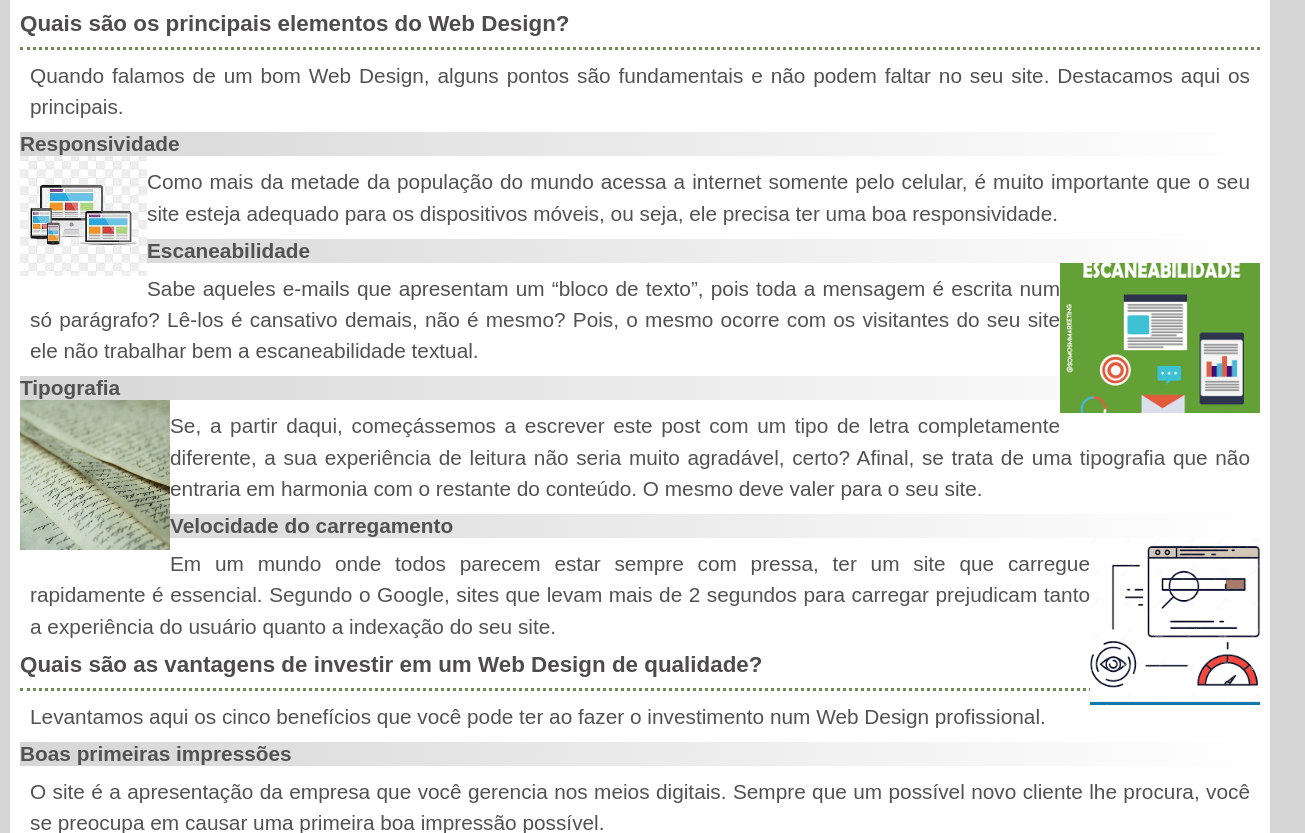
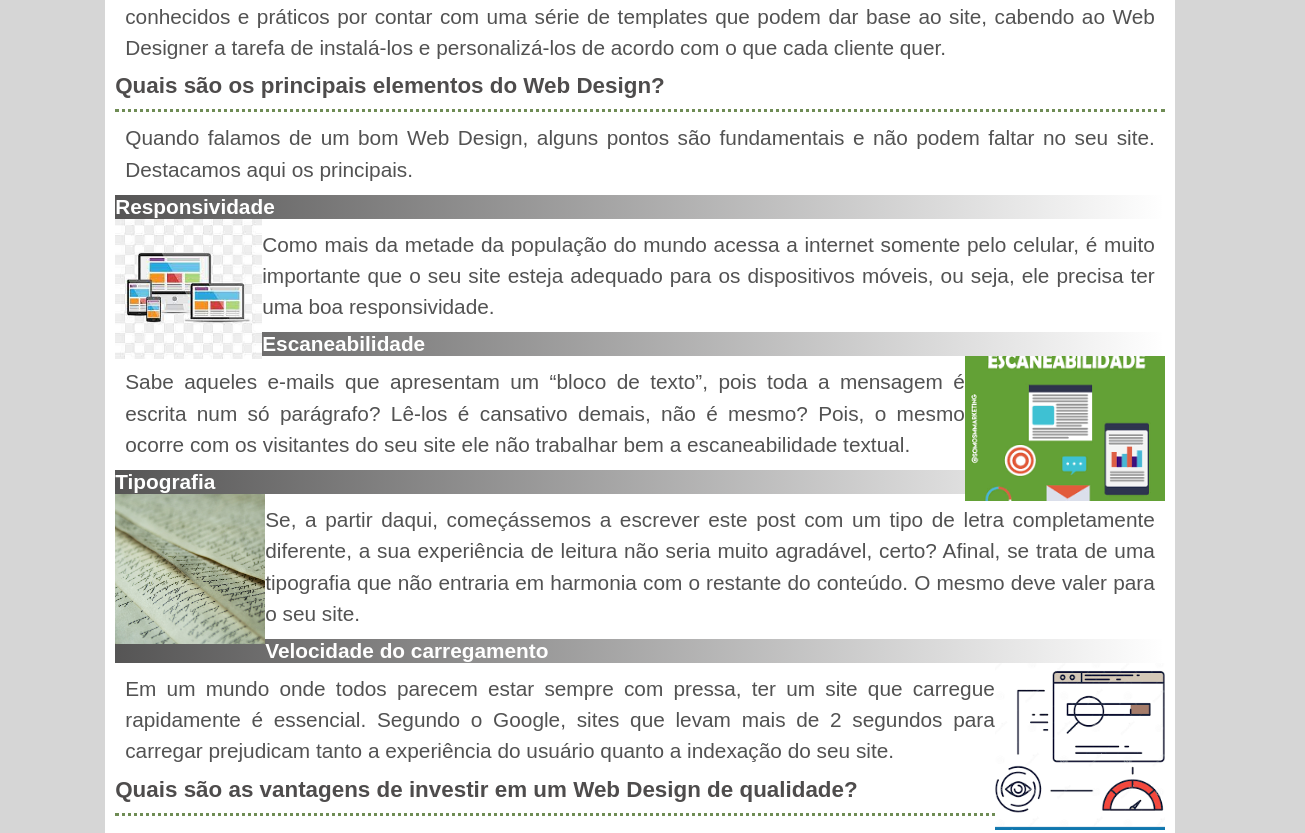
Before and after one commit to EduardoChicaia/meu-projecto, a plain HTML site: page web.html in a window 1280 px wide. Shown: the part 1026-1859 px from the top of the page, 1305 px wide, since content can reach past the window. Drawn offline with Linux system fonts and the light colour scheme.

```diff
--- a/estilo/style.css
+++ b/estilo/style.css
@@ -13,8 +13,10 @@
     font-family: Arial, Helvetica, sans-serif;
     color: #525252;
 }
-body {
+body, html {
     background-color: #D6D6D6;
+    margin: 0px;
+    padding: 0px;
 }
 header {
     background-color: white;
@@ -27,14 +29,12 @@
 }
 header > ul  {
     text-align: center;
-    width: 100vw;
     padding-bottom: 10px;
-    height: 50px;
+
 }
 header > ul li {
     display: inline;
     margin: 7px;
-
 }
 header > ul li:hover {
     border-bottom:1px solid red;
@@ -42,7 +42,6 @@
 }
 header > ul a {
     text-decoration: none;
-    color: rgba(0, 0, 0, 0.733);
 }
 header > ul a:hover {
     color: red;
@@ -99,15 +98,16 @@
   inicio da area de web desing
 */
 main#web {
-
+    position: relative;
     background-color: #D6D6D6;
     padding: 10px;
 }
 article#web1 {
-
+    width: 82vw;
     background-color: white;
     padding: 10px;
     margin: auto;
+    height: 4230px;
 }
 #web1 > .dev {
     border-bottom: 3px dotted rgba(106, 136, 79, 0.963);
@@ -129,8 +129,9 @@
 }
 #web1 > .stron {
     font-size: 1.3em;
-    background-image: linear-gradient(to right,  #d6d6d6, transparent);
+    background-image: linear-gradient(to right,  #181717bb, transparent);
     display: block;
+    color: white;
 }
 #tex {
     float: left;
@@ -140,6 +141,7 @@
     background-size: cover;
     height: 120px;
     width: 127px;
+    padding: 10px;
 }
 #ter {
     float: right;
@@ -147,7 +149,7 @@
     background-repeat: no-repeat;
     background-position: left center;
     background-size: cover;
-    height: 150px;
+    height: 145px;
     width: 200px;
 }
 #true {
@@ -176,11 +178,14 @@
     height: 200px;
     width: 200px;
     float: right;
+
+
 }
 #prog1 {
     background-color: white;
     height: 2635px;
     width: 75vw;
+
 }
 .ter {
     text-align: justify;
--- a/web.html
+++ b/web.html
@@ -148,10 +148,11 @@
                 Além disso, o Web Designer deve saber como inserir elementos gráficos, usar linguagens como HTML e atualizar o site sempre que for necessário.
                 </p>
             <p class="desig">
-                 Agora que você ficou conosco até o fim do texto, já sabe qual perfil um bom profissional de Web Design precisa ter. Claro que pontos como UI e UX não podem ser deixados de lado. E, para entender definitivamente a diferença que existe entre os dois termos, recomendamos a leitura deste artigo.
+                Agora que você ficou conosco até o fim do texto, já sabe qual perfil um bom profissional de Web Design precisa ter. Claro que pontos como UI e UX não podem ser deixados de lado. E, para entender definitivamente a diferença que existe entre os dois termos, recomendamos a leitura deste artigo.
             </p>
 
         </article>
     </main>
+    <footer><p>Site criado por Eduardo Chicaia</p></footer>
 </body>
 </html>
```
